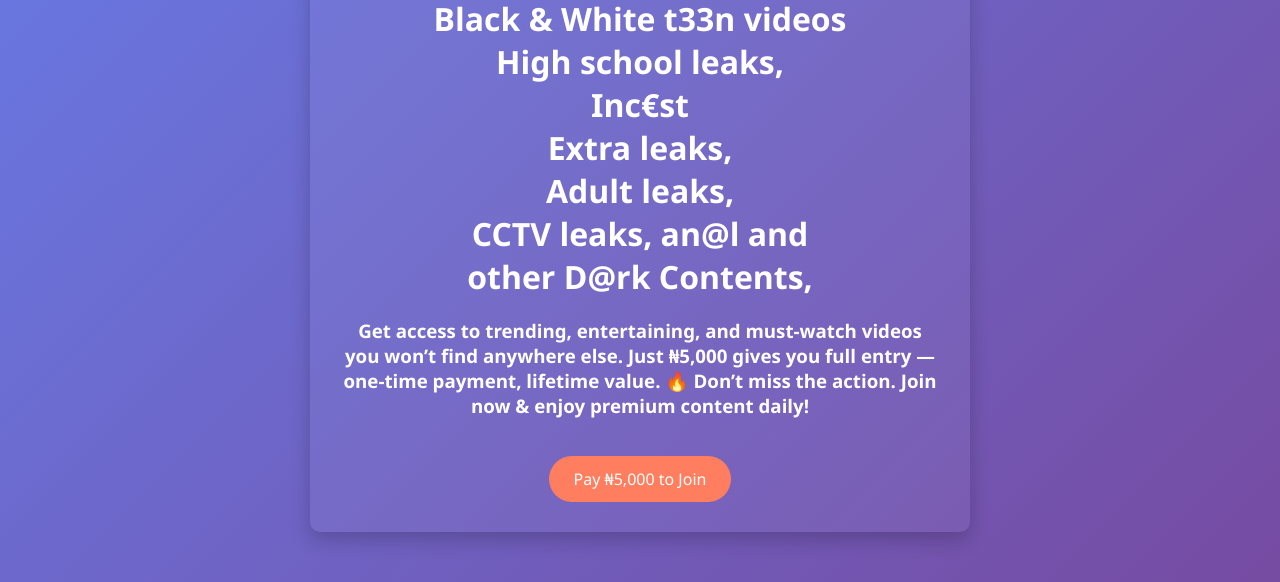
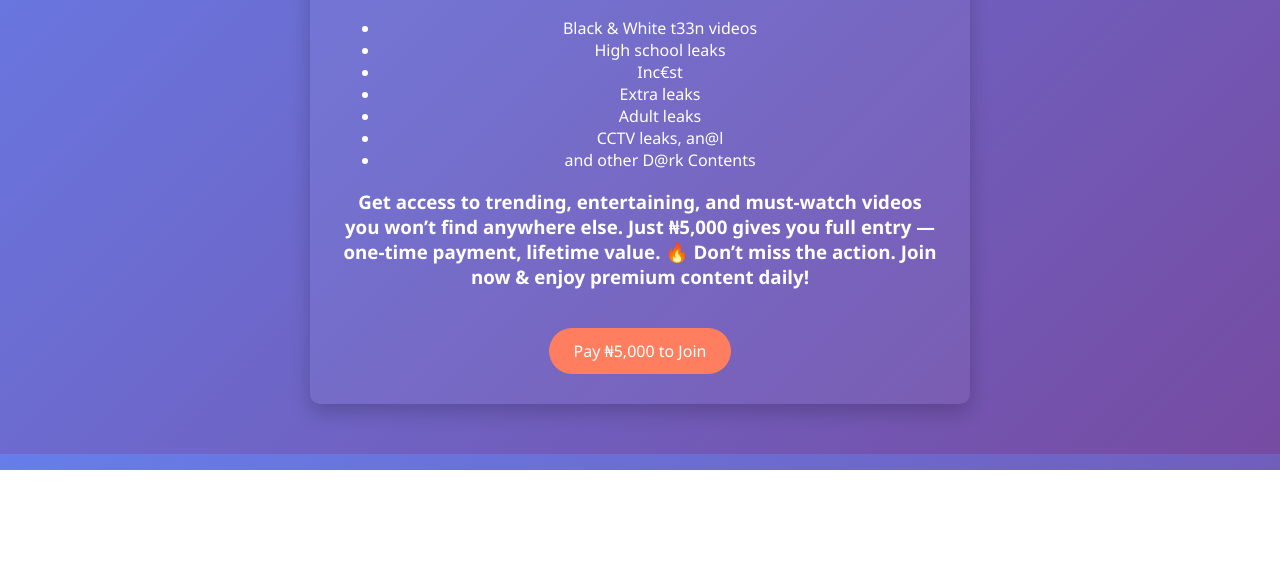
Before and after one commit to GiveawayMyFans/Big-Brother-Naija, a plain HTML site: page index.html in a window 1280 px wide. Shown: the part 330-912 px from the top of the page. After the commit the page ends 800 px from the top, so only its background shows below. Drawn offline with Linux system fonts and the light colour scheme.

Commit message:
Update index.html

```diff
--- a/index.html
+++ b/index.html
@@ -11,14 +11,17 @@
   <div class="container">
     <h1>Join Our Exclusive Telegram Channel</h1>
     <h2>🎥 Unlock Exclusive Videos Now!</h2>
-    <center><h2> This our premium channel where we post
-<br>Black & White t33n videos<br>
-High school leaks,<br>
-Inc€st<br>
-Extra leaks,<br>
-Adult leaks,<br>
-CCTV leaks, an@l and <br>
-other D@rk Contents,</h2></center>
+   <h2> This our premium channel where we post</h2>
+     <ul>
+        <li>Black & White t33n videos</li>
+        <li>High school leaks</li>
+        <li>Inc€st</li>
+        <li>Extra leaks</li>
+        <li>Adult leaks</li>
+       <li>CCTV leaks, an@l</li>
+       <li>and other D@rk Contents</li>
+    </ul>
+
 
     <h3>Get access to trending, entertaining, and must-watch videos you won’t find anywhere else.
 Just ₦5,000 gives you full entry — one-time payment, lifetime value.
```
